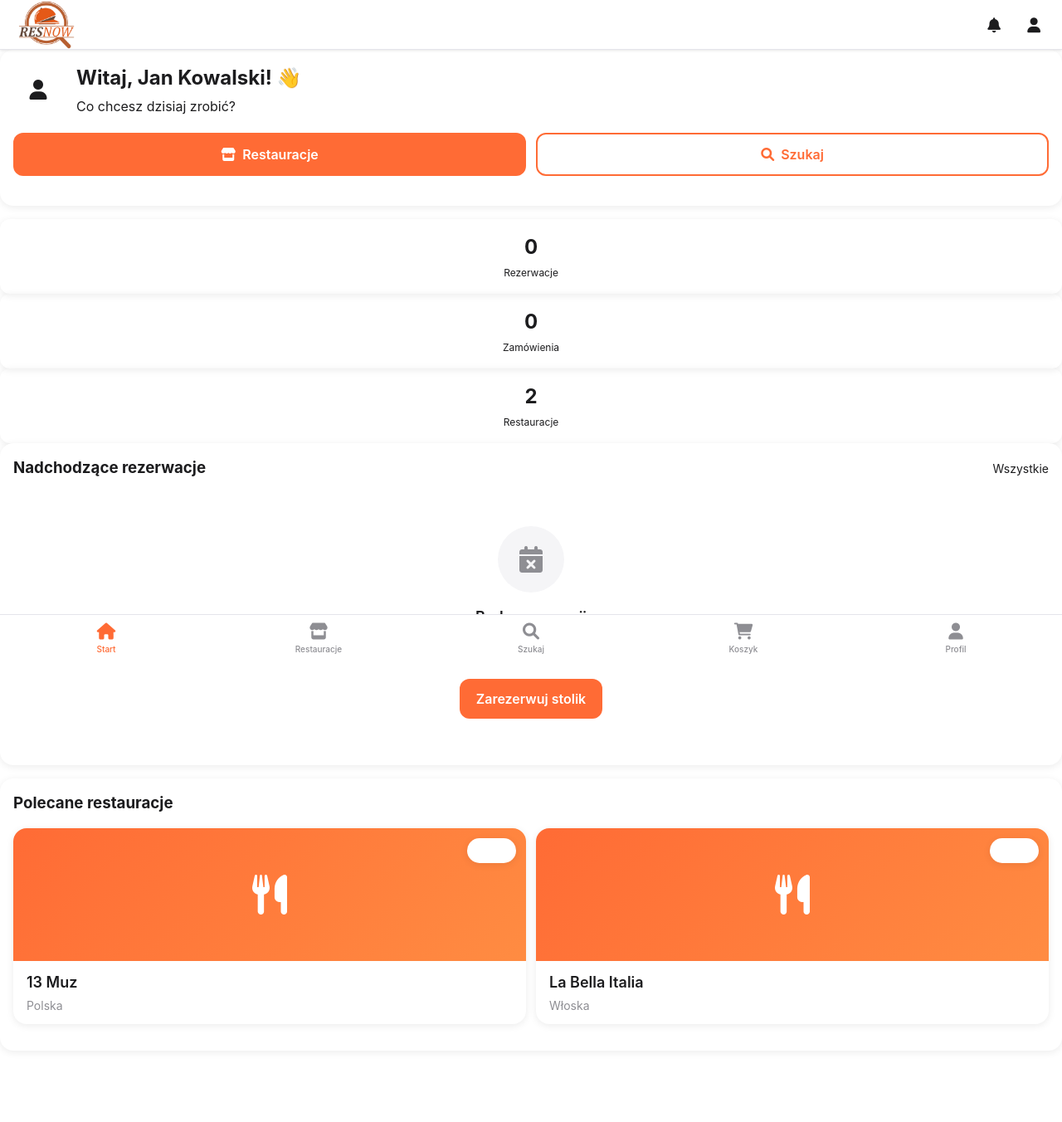
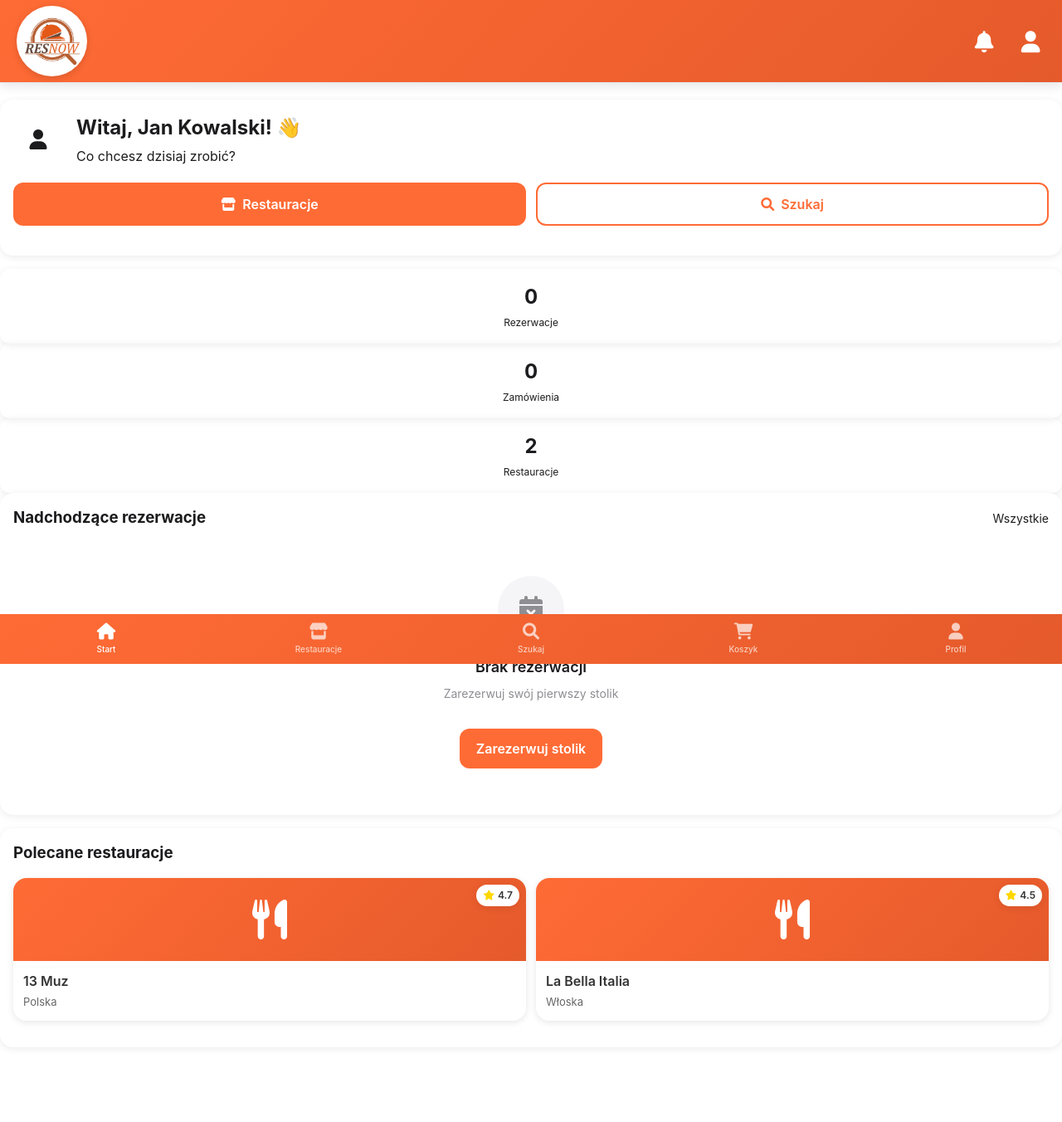
Before and after one commit to hamorii123/Pasibrzuch, a Flask app: page /client/dashboard in a window 1280 px wide. Shown: the whole page at 83% size. After the commit the page ends 1232 px from the top, so only its background shows below. Run offline with Flask 3, Linux system fonts and the light colour scheme; a user stored in the database is signed in.

Commit message:
Poprawiłem kolorystyke w panelu użytkownika

```diff
--- a/pasibrzuch/templates/client/dashboard_mobile.html
+++ b/pasibrzuch/templates/client/dashboard_mobile.html
@@ -63,6 +63,57 @@
     display: grid;
     grid-template-columns: repeat(2, 1fr);
     gap: 12px;
+}
+
+/* Poprawa wyglądu polecanych restauracji w dashboardzie */
+.restaurant-card {
+    background: white;
+    border-radius: 16px;
+    overflow: hidden;
+    box-shadow: 0 2px 8px rgba(0,0,0,0.1);
+    text-decoration: none;
+    display: block;
+}
+
+.restaurant-image {
+    background: linear-gradient(135deg, #FF6B35, #E55A2B);
+    height: 100px;
+    display: flex;
+    align-items: center;
+    justify-content: center;
+    position: relative;
+}
+
+.restaurant-badge {
+    position: absolute;
+    top: 8px;
+    right: 8px;
+    background: white;
+    color: #333 !important;
+    padding: 4px 8px;
+    border-radius: 20px;
+    font-size: 12px;
+    font-weight: 600;
+    display: flex;
+    align-items: center;
+    gap: 4px;
+}
+
+.restaurant-badge i {
+    color: #FFD700 !important;
+}
+
+.restaurant-name {
+    padding: 12px 12px 4px;
+    font-size: 16px;
+    font-weight: 600;
+    color: #333;
+}
+
+.restaurant-info {
+    padding: 0 12px 12px;
+    font-size: 13px;
+    color: #666;
 }
 </style>
 {% endblock %}
--- a/pasibrzuch/templates/mobile_layout.html
+++ b/pasibrzuch/templates/mobile_layout.html
@@ -11,21 +11,81 @@
     <meta name="apple-mobile-web-app-capable" content="yes">
     <meta name="apple-mobile-web-app-status-bar-style" content="black-translucent">
     <style>
+/* Nadpisanie domyślnych stylów headera */
+.header {
+    background: linear-gradient(135deg, #FF6B35, #E55A2B) !important;
+    height: 100px !important;
+    padding: 0 20px !important;
+    box-shadow: 0 4px 12px rgba(0,0,0,0.1) !important;
+    position: fixed !important;
+    top: 0 !important;
+    left: 0 !important;
+    right: 0 !important;
+    z-index: 1000 !important;
+}
+
+.header-title {
+    display: flex;
+    align-items: center;
+}
+
+.header-btn {
+    color: white !important;
+    font-size: 26px !important;
+}
+
+.header-btn:active {
+    background: rgba(255,255,255,0.2) !important;
+    border-radius: 50%;
+}
+
+/* DOSTOSOWANIE MAIN - ważne żeby treść nie nachodziła na header */
+.main {
+    padding-top: 120px !important;
+}
+
+/* Bottom navigation pozostaje bez zmian */
+.bottom-nav {
+    position: fixed;
+    bottom: 0;
+    left: 0;
+    right: 0;
+}
+
+/* Dolny pasek nawigacji - pomarańczowy, białe ikony i napisy */
+.bottom-nav {
+    background: linear-gradient(135deg, #FF6B35, #E55A2B) !important;
+    border-top: none !important;
+}
+
+.bottom-nav-item {
+    color: rgba(255, 255, 255, 0.7) !important;
+}
+
+.bottom-nav-item.active {
+    color: white !important;
+}
+
+.bottom-nav-icon, .bottom-nav-label {
+    color: inherit !important;
+}
         {% block extra_css %}{% endblock %}
     </style>
 </head>
 <body>
-    <!-- Header -->
-    <header class="header safe-area-top">
+<!-- Header - grubszy, z większym logiem -->
+<header class="header safe-area-top" style="background: linear-gradient(135deg, #FF6B35, #E55A2B); height: 120px; padding: 0 20px;">
     <div class="header-title">
+        <div style="background: white; border-radius: 50%; width: 85px; height: 85px; display: flex; align-items: center; justify-content: center; box-shadow: 0 2px 8px rgba(0,0,0,0.15);">
             <img src="{{ url_for('static', filename='images/logo.png') }}" alt="ResNow" style="height: 80px;">
         </div>
-        <div class="header-actions">
-            <button class="header-btn" onclick="toggleNotifications()">
+    </div>
+    <div class="header-actions" style="gap: 20px;">
+        <button class="header-btn" onclick="toggleNotifications()" style="color: white; font-size: 26px;">
             <i class="fas fa-bell"></i>
             <span class="badge" id="notificationBadge" style="display: none;">3</span>
         </button>
-            <a href="{{ url_for('client_profile') }}" class="header-btn">
+        <a href="{{ url_for('client_profile') }}" class="header-btn" style="color: white; font-size: 26px;">
             <i class="fas fa-user"></i>
         </a>
     </div>
```
Lines whose indentation alone changed are shown as unchanged.
